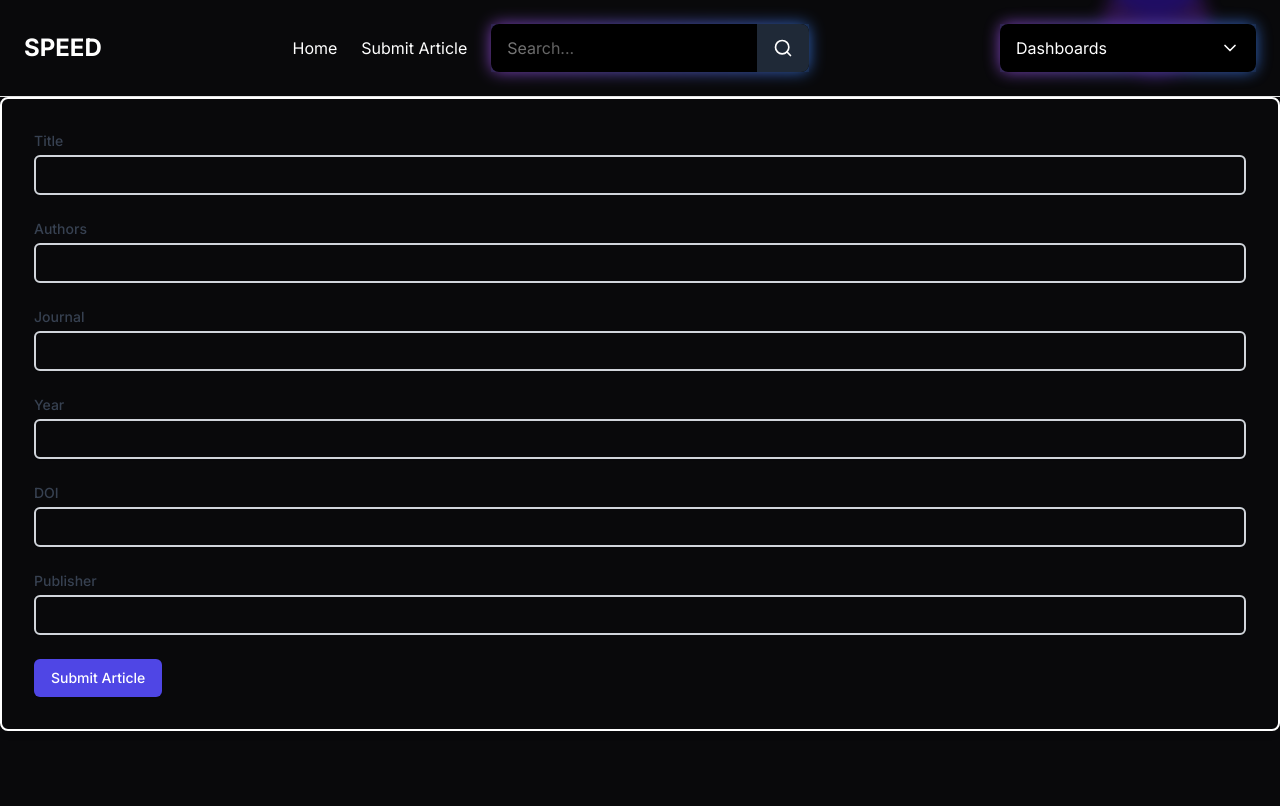
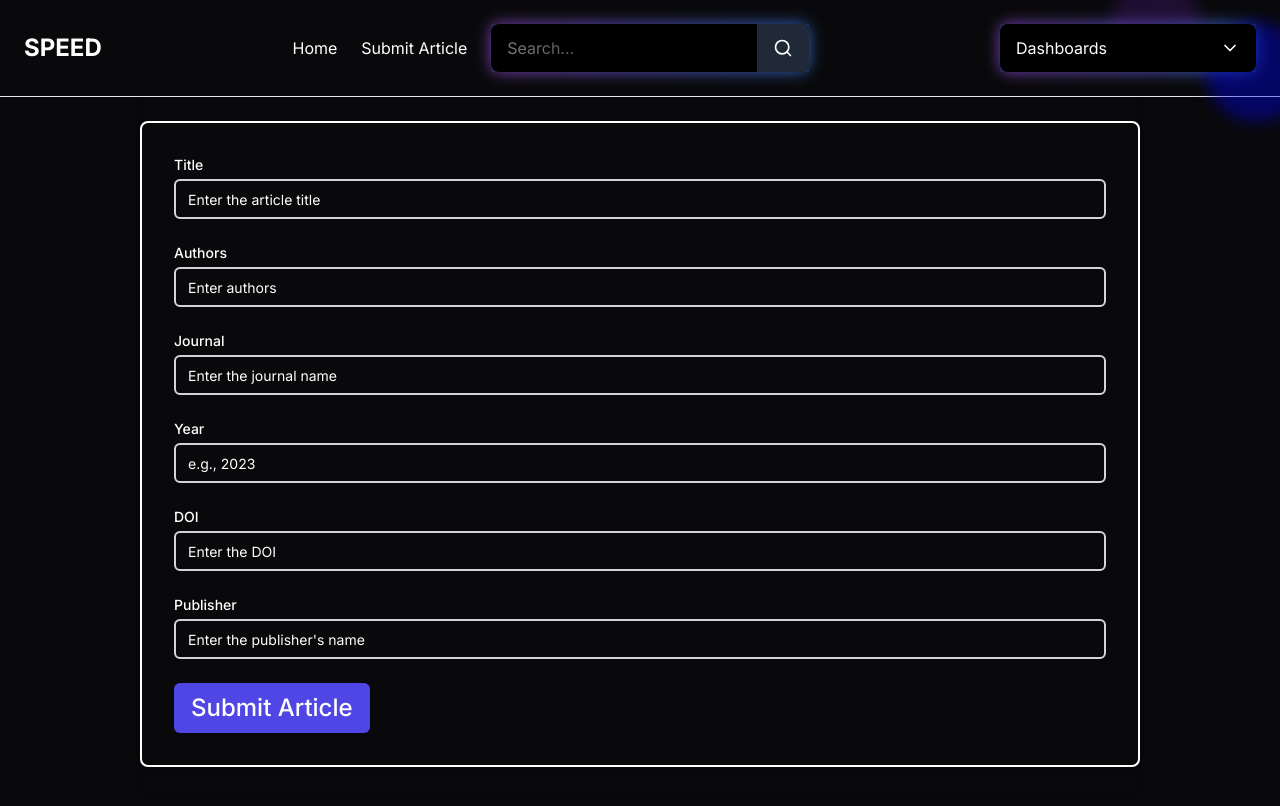
Before and after one commit to GeeTyler/SPEED_CISE_W203_05, a Next.js app in the folder frontend/: page /components/submit-article in a window 1280 px wide. Shown: the top 806 px of the page. Built offline with nearby package versions, Linux system fonts and the light colour scheme.

Commit message:
Refactored SubmitArticle component. Added responsive design. Added responsive design to navbar

```diff
--- a/frontend/app/components/submit-article/page.tsx
+++ b/frontend/app/components/submit-article/page.tsx
@@ -5,7 +5,7 @@ import SubmitArticleForm from './submitArticleForm';
 
 const SubmitArticlePage: React.FC = () => {
   return (
-    <main>
+    <main className="">
       <SubmitArticleForm />
     </main>
   );
--- a/frontend/app/components/submit-article/submitArticleForm.tsx
+++ b/frontend/app/components/submit-article/submitArticleForm.tsx
@@ -1,7 +1,10 @@
 'use client';
 
 import React, { useState } from 'react';
-import axios from 'axios';
+import useSubmitArticle from '@/app/hooks/useSubmitArticle';
+import Label from '@/app/ui/Label';
+import Input from '@/app/ui/Input';
+import Button from '@/app/ui/Button';
 
 const SubmitArticleForm: React.FC = () => {
   const [title, setTitle] = useState('');
@@ -12,31 +15,24 @@ const SubmitArticleForm: React.FC = () => {
   const [publisher, setPublisher] = useState('');
   const [error, setError] = useState<string | null>(null);
   const [success, setSuccess] = useState<string | null>(null);
+  const { submitArticle } = useSubmitArticle();
 
   const handleSubmit = async (e: React.FormEvent) => {
     e.preventDefault();
     setError(null);
     setSuccess(null);
 
-    if (!title || !authors || !journal || !year || !doi || !publisher) {
-      setError('All fields are required.');
-      return;
-    }
-
-    if (!/^\d{4}$/.test(year)) {
-      setError('Year must be a valid 4-digit year.');
-      return;
-    }
-
-    try {
-      await axios.post(`${process.env.NEXT_PUBLIC_BACKEND_URL}/api/moderator-queue-articles`, {
+    const articleData = {
       title,
       authors,
       journal,
-        year: parseInt(year),
+      year: parseInt(year, 10),
       doi,
       publisher,
-      });
+    };
+
+    try {
+      await submitArticle(articleData);
       setSuccess('Article submitted successfully!');
       setTitle('');
       setAuthors('');
@@ -51,104 +47,86 @@ const SubmitArticleForm: React.FC = () => {
   };
 
   return (
-    <div className="justify-center min-h-screen">
+    <div className="flex justify-center items-center w-1000 m-auto max-md:w-11/12">
+      <div className="py-6 rounded shadow flex items-center w-full justify-center">
         {success ? (
-        <div className="text-green-500 text-lg font-medium text-center mt-4">
+          <div className="text-green-500 text-lg font-medium text-center">
             {success}
           </div>
         ) : (
-        <form onSubmit={handleSubmit} className="space-y-6">
+          <form onSubmit={handleSubmit} className="space-y-6 w-full">
             {error && (
               <div className="text-red-500 text-sm">
                 {error}
               </div>
             )}
             <div>
-            <label htmlFor="title" className="block text-sm font-medium text-gray-700">
-              Title
-            </label>
-            <input
-              type="text"
+              <Label htmlFor="title" text="Title" />
+              <Input
                 id="title"
                 value={title}
                 onChange={(e) => setTitle(e.target.value)}
-              className="mt-1 block w-full rounded-md border-gray-300 shadow-sm focus:border-indigo-500 focus:ring-indigo-500 sm:text-sm"
                 required
+                placeholder="Enter the article title"
               />
             </div>
             <div>
-            <label htmlFor="authors" className="block text-sm font-medium text-gray-700">
-              Authors
-            </label>
-            <input
-              type="text"
+              <Label htmlFor="authors" text="Authors" />
+              <Input
                 id="authors"
                 value={authors}
                 onChange={(e) => setAuthors(e.target.value)}
-              className="mt-1 block w-full rounded-md border-gray-300 shadow-sm focus:border-indigo-500 focus:ring-indigo-500 sm:text-sm"
                 required
+                placeholder="Enter authors"
               />
             </div>
             <div>
-            <label htmlFor="journal" className="block text-sm font-medium text-gray-700">
-              Journal
-            </label>
-            <input
-              type="text"
+              <Label htmlFor="journal" text="Journal" />
+              <Input
                 id="journal"
                 value={journal}
                 onChange={(e) => setJournal(e.target.value)}
-              className="mt-1 block w-full rounded-md border-gray-300 shadow-sm focus:border-indigo-500 focus:ring-indigo-500 sm:text-sm"
                 required
+                placeholder="Enter the journal name"
               />
             </div>
             <div>
-            <label htmlFor="year" className="block text-sm font-medium text-gray-700">
-              Year
-            </label>
-            <input
+              <Label htmlFor="year" text="Year" />
+              <Input
+                id="year"
                 type="number"
-              id="year"
                 value={year}
                 onChange={(e) => setYear(e.target.value)}
-              className="mt-1 block w-full rounded-md border-gray-300 shadow-sm focus:border-indigo-500 focus:ring-indigo-500 sm:text-sm"
                 required
+                min={1000}
+                max={9999}
+                placeholder="e.g., 2023"
               />
             </div>
             <div>
-            <label htmlFor="doi" className="block text-sm font-medium text-gray-700">
-              DOI
-            </label>
-            <input
-              type="text"
+              <Label htmlFor="doi" text="DOI" />
+              <Input
                 id="doi"
                 value={doi}
                 onChange={(e) => setDoi(e.target.value)}
-              className="mt-1 block w-full rounded-md border-gray-300 shadow-sm focus:border-indigo-500 focus:ring-indigo-500 sm:text-sm"
                 required
+                placeholder="Enter the DOI"
               />
             </div>
             <div>
-            <label htmlFor="publisher" className="block text-sm font-medium text-gray-700">
-              Publisher
-            </label>
-            <input
-              type="text"
+              <Label htmlFor="publisher" text="Publisher" />
+              <Input
                 id="publisher"
                 value={publisher}
                 onChange={(e) => setPublisher(e.target.value)}
-              className="mt-1 block w-full rounded-md border-gray-300 shadow-sm focus:border-indigo-500 focus:ring-indigo-500 sm:text-sm"
                 required
+                placeholder="Enter the publisher's name"
               />
             </div>
-          <button
-            type="submit"
-            className="inline-flex justify-center rounded-md border border-transparent bg-indigo-600 py-2 px-4 text-sm font-medium text-white shadow-sm hover:bg-indigo-700 focus:outline-none focus:ring-2 focus:ring-indigo-500 focus:ring-offset-2"
-          >
-            Submit Article
-          </button>
+            <Button type="submit">Submit Article</Button>
           </form>
         )}
+      </div>
     </div>
   );
 };
--- /dev/null
+++ b/frontend/app/hooks/useSubmitArticle.ts
@@ -0,0 +1,43 @@
+import axios from 'axios';
+
+interface ArticleData {
+  title: string;
+  authors: string;
+  journal: string;
+  year: number;
+  doi: string;
+  publisher: string;
+}
+
+const useSubmitArticle = () => {
+  const submitArticle = async (data: ArticleData): Promise<void> => {
+    if (
+      !data.title ||
+      !data.authors ||
+      !data.journal ||
+      !data.year ||
+      !data.doi ||
+      !data.publisher
+    ) {
+      throw new Error('All fields are required.');
+    }
+
+    if (!/^\d{4}$/.test(data.year.toString())) {
+      throw new Error('Year must be a valid 4-digit year.');
+    }
+
+    try {
+      await axios.post(
+        `${process.env.NEXT_PUBLIC_BACKEND_URL}/api/moderator-queue-articles`,
+        data
+      );
+    } catch (error) {
+      console.error('Error submitting article:', error);
+      throw new Error('Error submitting article.');
+    }
+  };
+
+  return { submitArticle };
+};
+
+export default useSubmitArticle;
--- /dev/null
+++ b/frontend/app/ui/Button.tsx
@@ -0,0 +1,30 @@
+import React from 'react';
+
+interface ButtonProps {
+  type?: 'button' | 'submit' | 'reset';
+  onClick?: () => void;
+  disabled?: boolean;
+  children: React.ReactNode;
+  className?: string;
+}
+
+const Button: React.FC<ButtonProps> = ({
+  type = 'button',
+  onClick,
+  disabled = false,
+  children,
+  className = '',
+}) => {
+  return (
+    <button
+      type={type}
+      onClick={onClick}
+      disabled={disabled}
+      className={`md:text-2xl inline-flex justify-center rounded-md border border-transparent bg-indigo-600 py-2 px-4 text-sm font-medium text-white shadow-sm hover:bg-indigo-700 focus:outline-none focus:ring-2 focus:ring-indigo-500 focus:ring-offset-2 ${className}`}
+    >
+      {children}
+    </button>
+  );
+};
+
+export default Button;
--- /dev/null
+++ b/frontend/app/ui/Input.tsx
@@ -0,0 +1,41 @@
+import React from 'react';
+
+interface InputProps {
+  id: string;
+  type?: string;
+  value: string;
+  onChange: (e: React.ChangeEvent<HTMLInputElement>) => void;
+  required?: boolean;
+  min?: number;
+  max?: number;
+  placeholder?: string;
+  className?: string;
+}
+
+const Input: React.FC<InputProps> = ({
+  id,
+  type = 'text',
+  value,
+  onChange,
+  required = false,
+  min,
+  max,
+  placeholder = '',
+  className = '',
+}) => {
+  return (
+    <input
+      type={type}
+      id={id}
+      value={value}
+      onChange={onChange}
+      required={required}
+      min={min}
+      max={max}
+      placeholder={placeholder}
+      className={`max-md:text-2xl mt-1 block w-full rounded-md border-gray-300 shadow-sm focus:border-indigo-500 focus:ring-indigo-500 sm:text-sm ${className}`}
+    />
+  );
+};
+
+export default Input;
--- /dev/null
+++ b/frontend/app/ui/Label.tsx
@@ -0,0 +1,17 @@
+import React from 'react';
+
+interface LabelProps {
+  htmlFor: string;
+  text: string;
+  className?: string;
+}
+
+const Label: React.FC<LabelProps> = ({ htmlFor, text, className }) => {
+  return (
+    <label htmlFor={htmlFor} className={`max-md:text-2xl block text-sm font-medium text-white ${className}`}>
+      {text}
+    </label>
+  );
+};
+
+export default Label;
--- a/frontend/app/ui/navbar/navbar.tsx
+++ b/frontend/app/ui/navbar/navbar.tsx
@@ -1,22 +1,90 @@
-import React from 'react';
+"use client"
+
+import React, { useState, useRef, useEffect } from 'react';
 import Link from 'next/link';
 import { AnimatedSearchBar } from './animated-search-bar';
 import { GlowingDashboardDropdown } from './glowing-dashboard-dropdown';
+import { Menu, ChevronDown } from 'lucide-react';
 import "@/app/styles/link-animation.css"
 
 const Navbar: React.FC = () => {
+  const [menuOpen, setMenuOpen] = useState(false);
+  const [dashboardsOpen, setDashboardsOpen] = useState(false);
+  const menuRef = useRef<HTMLDivElement>(null);
+
+  const dashboards = [
+    { name: "User Dashboard", path: "/components/user-dashboard" },
+    { name: "Moderator Dashboard", path: "/components/moderator-dashboard" },
+    { name: "Analyst Dashboard", path: "/components/analyst-dashboard" },
+    { name: "Admin Dashboard", path: "/components/admin-dashboard" }
+  ];
+
+  // Close the menu when clicking outside
+  const handleClickOutside = (event: MouseEvent) => {
+    if (menuRef.current && !menuRef.current.contains(event.target as Node)) {
+      setMenuOpen(false);
+      setDashboardsOpen(false);
+    }
+  };
+
+  useEffect(() => {
+    document.addEventListener('mousedown', handleClickOutside);
+    return () => {
+      document.removeEventListener('mousedown', handleClickOutside);
+    };
+  }, []);
+
   return (
-<nav className=" border-b p-6 flex flex-row justify-between items-center">
+    <nav className="border-b p-6 flex flex-row justify-between items-center relative">
       <div>
         <Link href="/" className="text-2xl font-bold">SPEED</Link>
       </div>
-    <div className="flex flex-row items-center justify-center gap-6">
+
+      {/* Desktop Menu */}
+      <div className="hidden md:flex flex-row items-center justify-center gap-6">
         <Link href="/" className="hover-underline-animation">Home</Link>
         <Link href="/components/submit-article" className="whitespace-nowrap hover-underline-animation">Submit Article</Link>
         <AnimatedSearchBar />
       </div>
-<div>
+      <div className="hidden md:block">
         <GlowingDashboardDropdown />
+      </div>
+
+      {/* Mobile Menu */}
+      <div className="md:hidden" ref={menuRef}>
+        <button onClick={() => setMenuOpen(!menuOpen)} className="focus:outline-none">
+          <Menu className="w-6 h-6" />
+        </button>
+        {menuOpen && (
+          <div className="absolute top-full right-0 mt-2 w-56 bg-white border border-gray-200 rounded-md shadow-lg z-50">
+            <Link href="/" className="block px-4 py-2 text-gray-800 hover:bg-gray-100">Home</Link>
+            <Link href="/components/submit-article" className="block px-4 py-2 text-gray-800 hover:bg-gray-100">Submit Article</Link>
+            <Link href="/components/search-article" className="block px-4 py-2 text-gray-800 hover:bg-gray-100">Search Article</Link>
+            {/* Dashboards Submenu */}
+            <div className="relative">
+              <button
+                onClick={() => setDashboardsOpen(!dashboardsOpen)}
+                className="w-full text-left px-4 py-2 text-gray-800 hover:bg-gray-100 flex justify-between items-center focus:outline-none"
+              >
+                <span>Dashboards</span>
+                <ChevronDown className={`w-4 h-4 transition-transform duration-200 ${dashboardsOpen ? 'transform rotate-180' : ''}`} />
+              </button>
+              {dashboardsOpen && (
+                <div className="ml-4 border-l border-gray-200">
+                  {dashboards.map((dashboard) => (
+                    <Link
+                      key={dashboard.name}
+                      href={dashboard.path}
+                      className="block px-4 py-2 text-gray-800 hover:bg-gray-100"
+                    >
+                      {dashboard.name}
+                    </Link>
+                  ))}
+                </div>
+              )}
+            </div>
+          </div>
+        )}
       </div>
     </nav>
   );
```
Also changed, not shown: frontend/tailwind.config.ts (+7 -0 lines). Lines whose indentation alone changed are shown as unchanged.
